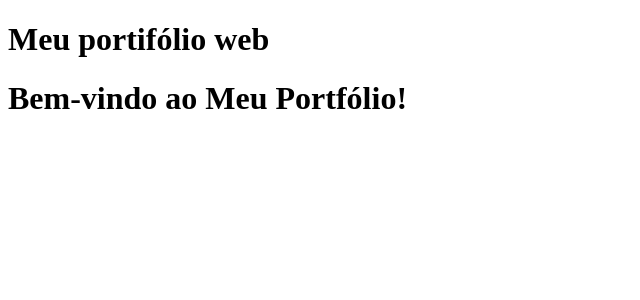
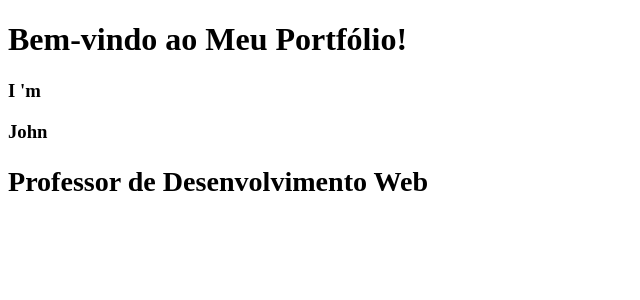
Before and after one commit to JohnnTech/portfolio-web, a React app: page / in a window 1280 px wide. Shown: the top 300 px of the page, without its empty margins (0-640 px from the left). Built offline with nearby package versions, Linux system fonts and the light colour scheme.

Commit message:
adicionei o component header

```diff
--- a/public/index.html
+++ b/public/index.html
@@ -6,7 +6,6 @@
   <title>Meu Portfólio</title>
 </head>
 <body>
-    <h1>Meu portifólio web</h1>
   <div id="root"></div>
   <script src="/bundle.js"></script>
 </body>
--- a/src/App.js
+++ b/src/App.jsx
@@ -1,8 +1,11 @@
 import React from 'react';
+import Header from './components/header/header';
+
 const App = () => {
   return (
     <div>
       <h1>Bem-vindo ao Meu Portfólio!</h1>
+      <Header />
     </div>
   );
 };
--- /dev/null
+++ b/src/components/header/header.css
@@ -0,0 +1,42 @@
+.header-container{
+    position: relative;
+    display: flex;
+    justify-content: center;
+    text-align: center;
+    margin-top: 5px;
+    transform: translateY(-100%);
+    opacity: 0;
+    backdrop-filter: blur(20px);
+    animation: fade-in 1s ease 1 forwards;
+}
+@keyframes fade-in{
+    0%{
+        transform: translateY(0);
+    }
+}
+
+.header-container h3{
+    display: flex;
+    flex-direction: column;
+    font-size: 28px;
+    text-transform: uppercase;
+    font-weight: 900;
+    letter-spacing: 2px;
+    font-family: Poppins;
+}
+.header-container h3 p{
+    font-size: 15px;
+}
+
+.header-container h3 p span{
+    color:var(--color-pri);
+    font-size: 20px;
+}
+
+.header-container h2{
+    font-size: 16px;
+    font-weight: 100;
+    color:var(--color-pri);
+    font-family: "Open Sans";
+    letter-spacing: 1px;
+}
--- /dev/null
+++ b/src/components/header/header.jsx
@@ -0,0 +1,15 @@
+import './header';
+
+function Header(){
+    return(
+        <div id="home" className="container header-container">
+            <h3>
+                <p>I <span>'</span>m</p>
+                John
+                <h2>Professor de Desenvolvimento Web</h2>
+            </h3>
+        </div>
+    );
+}
+
+export default Header;
```
Also changed, not shown: src/main.css (added).
